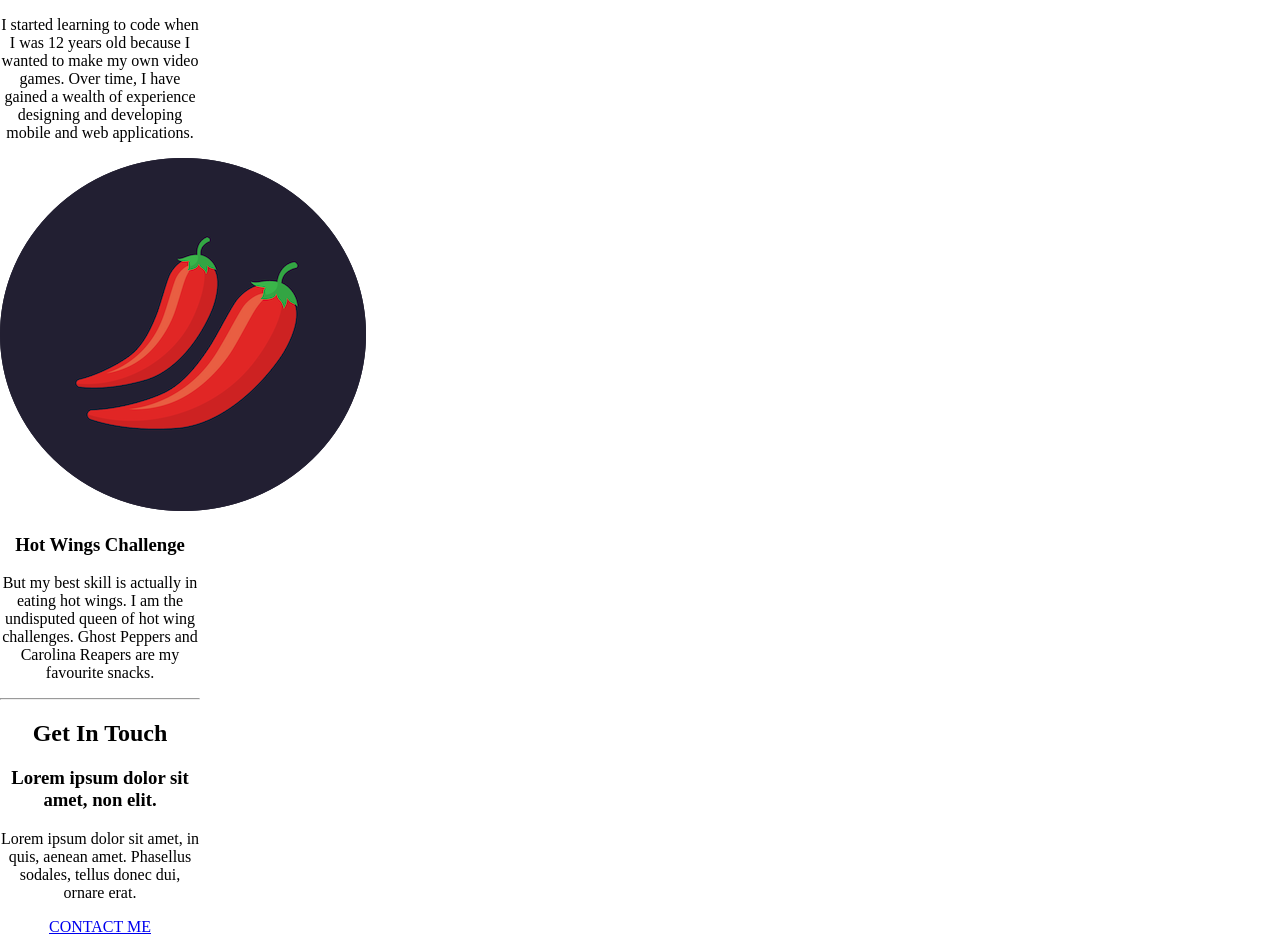
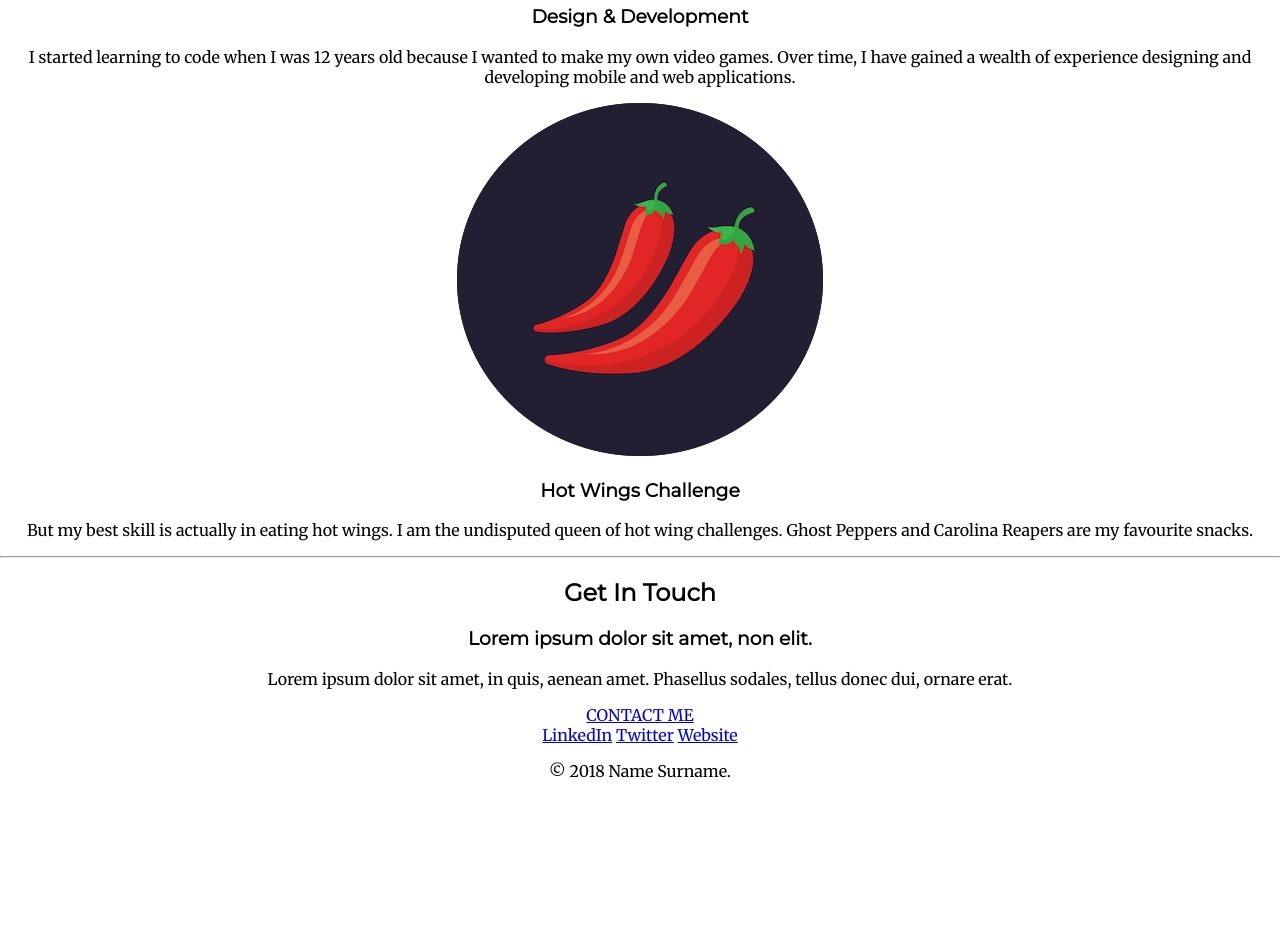
Before and after one commit to youjake/CSS---My-Site, a plain HTML site: page index.html in a window 1280 px wide. Shown: the part 1439-2375 px from the top of the page. After the commit the page ends 2236 px from the top, so only its background shows below. Drawn offline with Linux system fonts and the light colour scheme.

Commit message:
second initial css

```diff
--- a/css/styles.css
+++ b/css/styles.css
@@ -1,12 +1,22 @@
 body {
   margin: 0;
   text-align: center;
+  font-family: 'Merriweather', serif;
 }
 
 h1
 {
-  width: 10%;
+  font-size: 90px;
   margin: 0 auto 0 auto;
+  font-family: 'Sacramento', cursive;
+}
+
+h2{
+  font-family: 'Montserrat', sans-serif;
+}
+
+h3{
+  font-family: 'Montserrat', sans-serif;
 }
 
 .top-container {
@@ -16,15 +26,11 @@ h1
 }
 
 .middle-container {
-  background-color: red;
-  width:200px;
-  height:200px;
+
 }
 
 .bottom-container {
-  background-color: blue;
-  width:200px;
-  height:200px;
+
 }
 
 .pro {
```
